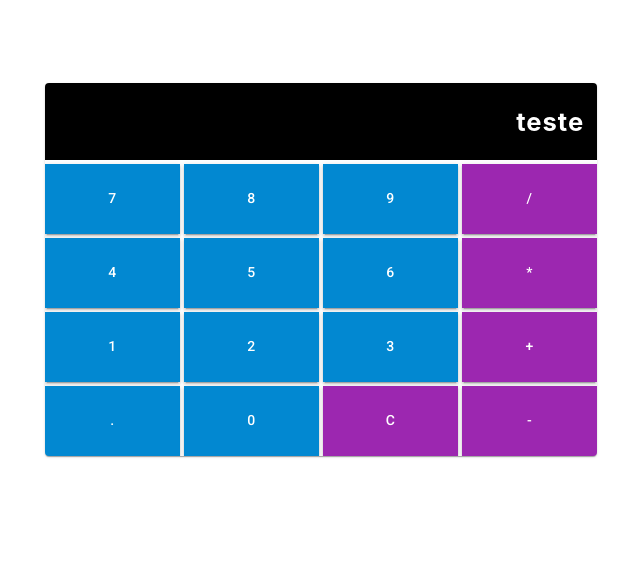
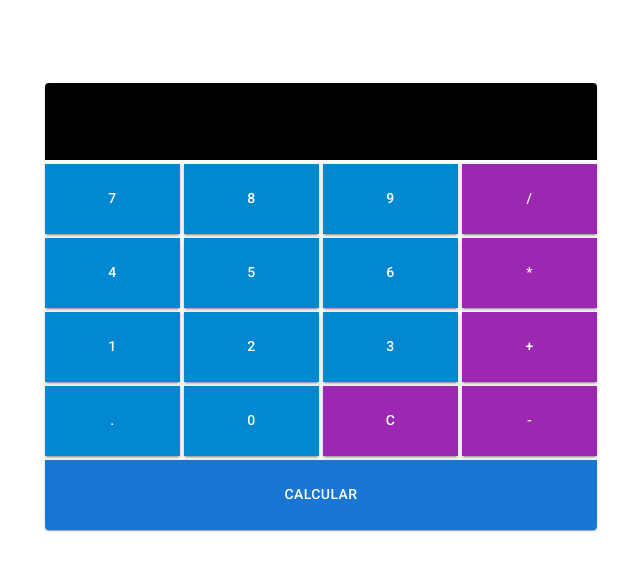
Before and after one commit to DEVin-Softplan/unit-tests, a React (Create React App) app: page / in a window 1280 px wide. Shown: the top 570 px of the page, without its empty margins (319-959 px from the left). Built offline with nearby package versions, Linux system fonts and the light colour scheme; the HTML template or start-up script is replaced by a standard one.

Commit message:
feat: adiciona validacoes

```diff
--- a/src/components/Calculadora/Calculadora.js
+++ b/src/components/Calculadora/Calculadora.js
@@ -1,20 +1,55 @@
+import { useMemo, useState } from 'react';
+
+import * as math from 'mathjs';
+
 import { Grid } from '@mui/material';
-import { listaNumeros } from '../constants/calculadora';
+
+import { listaNumeros, operacoes } from '../constants/calculadora';
 import { ButtonStyled, CardStyled, DisplayStyled } from './Calculadora.styles';
 
 export const Calculadora = () => {
+  const [displayValue, setDisplayValue] = useState('');
+
+  const ehOperacao = useMemo(() => {
+    return operacoes.includes(displayValue[displayValue.length - 1]);
+  }, [displayValue]);
+
+  const handleClickButton = (value) => {
+    if (value === 'C') {
+      return setDisplayValue('');
+    }
+
+    if (operacoes.includes(value) && (displayValue === '' || ehOperacao)) {
+      return;
+    }
+
+    setDisplayValue((prev) => `${prev}${value}`);
+  };
+
+  const handleClickCalcular = () => {
+    if (displayValue !== '' && !ehOperacao) {
+      setDisplayValue(math.evaluate(displayValue));
+    }
+  };
+
   return (
     <CardStyled>
-      <DisplayStyled>teste</DisplayStyled>
+      <DisplayStyled>{displayValue}</DisplayStyled>
 
       <Grid container spacing={0.5}>
         {listaNumeros.map((op) => (
           <Grid key={op.texto} item xs={3}>
-            <ButtonStyled fullWidth variant="contained" color={op.cor}>
+            <ButtonStyled fullWidth variant="contained" color={op.cor} onClick={() => handleClickButton(op.texto)}>
               {op.texto}
             </ButtonStyled>
           </Grid>
         ))}
+
+        <Grid item xs={12}>
+          <ButtonStyled fullWidth variant="contained" color="primary" onClick={handleClickCalcular}>
+            Calcular
+          </ButtonStyled>
+        </Grid>
       </Grid>
     </CardStyled>
   );
--- a/src/components/constants/calculadora.js
+++ b/src/components/constants/calculadora.js
@@ -1,3 +1,5 @@
+export const operacoes = ['*', '/', '+', '-', '.'];
+
 export const listaNumeros = [
   {
     texto: '7',
```
Also changed, not shown: 1 other file (tests, documents, lock files or other folders).
